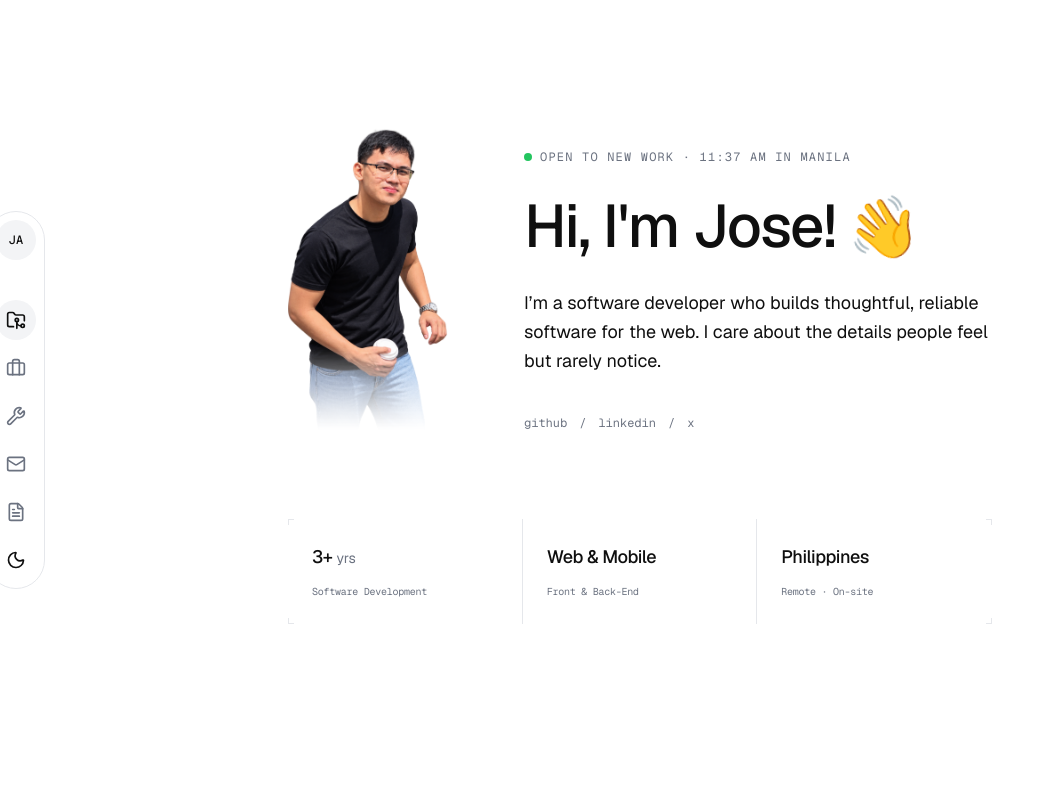
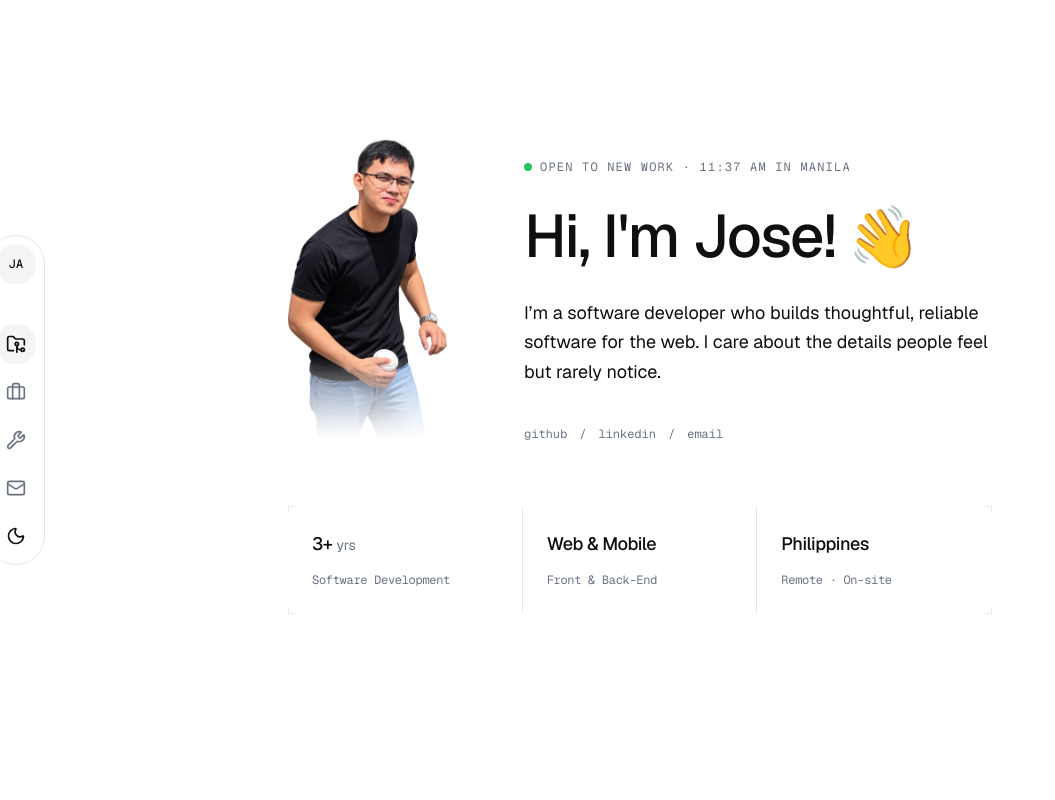
Before and after one commit to josegerryacevedo/personal-portfolio, a Next.js app: page / in a window 1280 px wide. Shown: the top 800 px of the page, without its empty margins (0-1055 px from the left). Built offline with nearby package versions, Linux system fonts and the light colour scheme.

Commit message:
Update Hero and Navbar components: change contact link from social media to email, adjust layout for improved responsiveness, and refine animation settings for smoother transitions.

```diff
--- a/src/components/Hero.tsx
+++ b/src/components/Hero.tsx
@@ -233,12 +233,12 @@ export default function Hero() {
                 </a>
                 <span>/</span>
                 <a
-                  href="https://x.com/josegerryacevedo"
+                  href="mailto:josegerryacevedojr@gmail.com"
                   target="_blank"
                   rel="noopener noreferrer"
                   className="relative transition-colors hover:text-foreground after:absolute after:left-0 after:bottom-0 after:h-px after:w-full after:scale-x-0 after:bg-foreground after:transition-transform after:duration-200 after:origin-left hover:after:scale-x-100"
                 >
-                  x
+                  email
                 </a>
               </motion.div>
             </motion.div>
@@ -246,7 +246,7 @@ export default function Hero() {
 
           {/* Info grid */}
           <motion.div
-            className="mt-16 relative grid grid-cols-1 lg:grid-cols-3"
+            className="mt-8 lg:mt-10 relative grid grid-cols-1 lg:grid-cols-3"
             variants={containerVariants}
             initial={prefersReducedMotion ? false : "hidden"}
             animate="visible"
@@ -296,7 +296,6 @@ export default function Hero() {
                   relative p-5 lg:p-6 min-h-[64px] lg:min-h-auto
                   flex lg:flex-col items-center lg:items-start justify-between lg:justify-start lg:gap-y-3
                   border-b lg:border-b-0 lg:border-r border-border lg:last:border-r-0 last:border-b-0
-                  hover:bg-chip-bg transition-colors duration-300 group
                 `}
               >
                 <div className="flex items-baseline gap-1">
@@ -310,12 +309,7 @@ export default function Hero() {
                   )}
                 </div>
 
-                {/* Hover accent line across the top */}
-                <span
-                  className="absolute left-0 top-0 w-full h-px bg-accent origin-left scale-x-0 group-hover:scale-x-100 transition-transform duration-300"
-                />
-
-                <span className="mt-2 lg:mt-0 flex items-center gap-1.5 text-[10px] font-mono text-muted tracking-tight whitespace-nowrap shrink-0">
+                <span className="mt-2 lg:mt-0 flex items-center gap-1.5 text-[12px] font-mono text-muted tracking-tight whitespace-nowrap shrink-0">
                   {cell.label}
                 </span>
               </motion.div>
--- a/src/components/Navbar.tsx
+++ b/src/components/Navbar.tsx
@@ -80,10 +80,10 @@ export default function Navbar() {
   return (
     <motion.nav
       aria-label="Primary"
-      initial={prefersReducedMotion ? false : { opacity: 0, x: -12 }}
-      animate={{ opacity: 1, x: 0 }}
+      initial={prefersReducedMotion ? false : { opacity: 0 }}
+      animate={{ opacity: 1 }}
       transition={{ duration: 0.4, delay: 0.6, ease: "easeOut" }}
-      className="fixed z-50 flex gap-2 p-2 rounded-full border border-border bg-background/90 backdrop-blur supports-[backdrop-filter]:bg-background/70 md:flex-col md:left-4 md:top-1/2 md:-translate-y-1/2 md:bottom-auto bottom-20 left-1/2 -translate-x-1/2"
+      className="fixed z-50 flex gap-2 p-2 rounded-full border border-border bg-background/90 backdrop-blur supports-[backdrop-filter]:bg-background/70 overflow-visible md:flex-col md:left-[16px] md:top-1/2 md:-translate-y-1/2 md:bottom-auto bottom-20 left-1/2 -translate-x-1/2"
     >
       <button
         type="button"
@@ -96,7 +96,7 @@ export default function Navbar() {
         JA
       </button>
       <span className="mx-auto h-px w-6 bg-border md:mx-0 md:h-6 md:w-px" aria-hidden="true" />
-      {navItems.map((item) => {
+      {navItems.filter((item) => !(isDesktop && item.id === "resume")).map((item) => {
         const Icon = item.icon;
         const active = activeId === item.id;
         const tooltipVisible = showTooltip(item.id);
```
